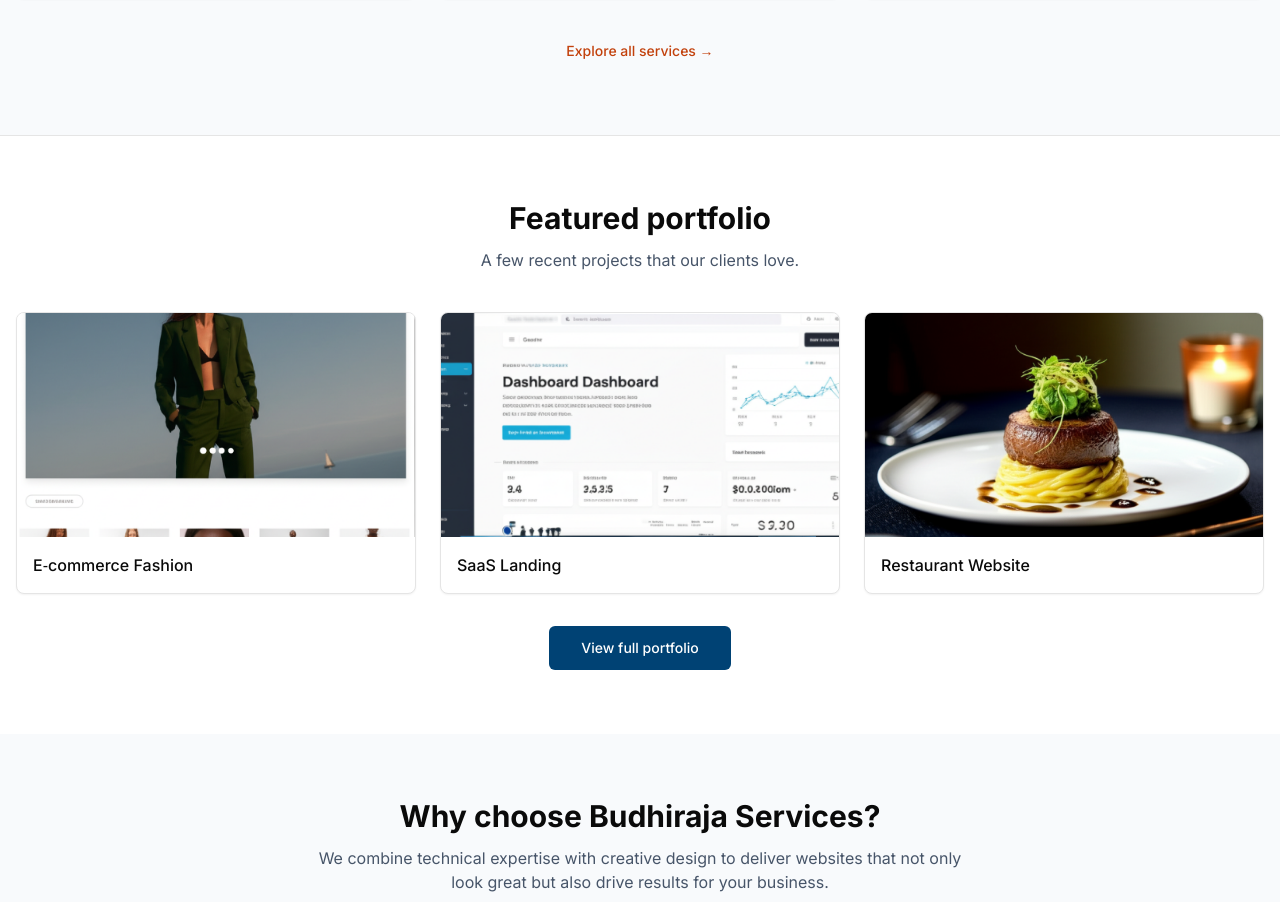
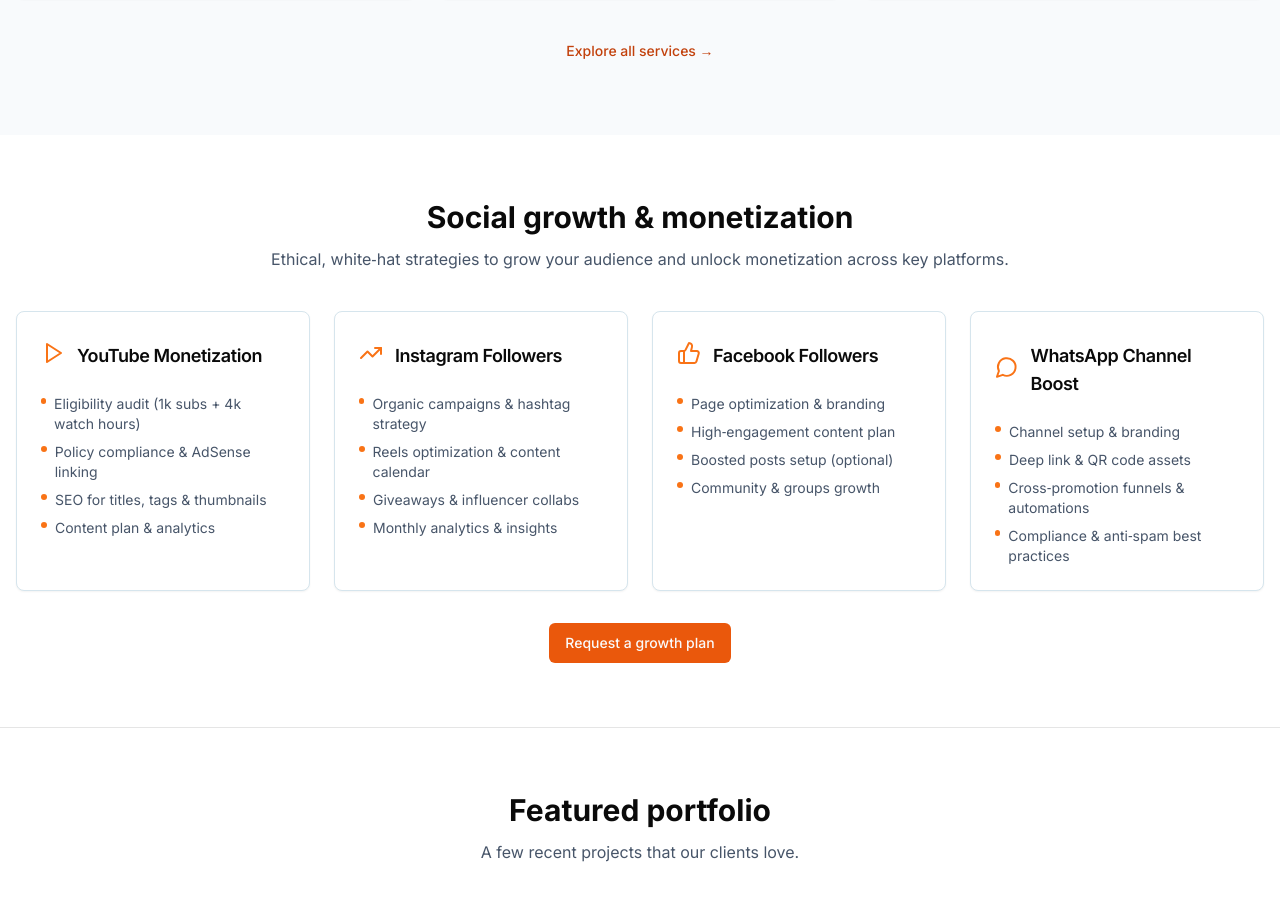
Before and after one commit to budhirajaservices/budhirajaproperties, a Next.js app: page / in a window 1280 px wide. Shown: the part 1864-2766 px from the top of the page. Built offline with nearby package versions, Linux system fonts and the light colour scheme.

Commit message:
feat: add "Social Growth & Monetization" section to homepage
Introduce four new cards with consistent styling and icons.

Co-authored-by: null <214285913+budhirajaservices@users.noreply.github.com>

```diff
--- a/app/(site)/page.tsx
+++ b/app/(site)/page.tsx
@@ -3,7 +3,22 @@ import Image from "next/image"
 import Link from "next/link"
 import { Button } from "@/components/ui/button"
 import { Card, CardContent, CardHeader, CardTitle } from "@/components/ui/card"
-import { Rocket, ShieldCheck, Zap, Search, Smartphone, Headphones, Award, Sparkles, Code, Globe } from "lucide-react"
+import {
+  Rocket,
+  ShieldCheck,
+  Zap,
+  Search,
+  Smartphone,
+  Headphones,
+  Award,
+  Sparkles,
+  Code,
+  Globe,
+  Play,
+  TrendingUp,
+  ThumbsUp,
+  MessageCircle,
+} from "lucide-react"
 import Testimonials from "@/components/site/testimonials"
 import WhyChooseUs from "@/components/site/why-choose-us"
 import FAQ from "@/components/site/faq"
@@ -242,6 +257,132 @@ export default function HomePage() {
         </div>
       </section>
 
+      {/* Social growth & monetization */}
+      <section className="container mx-auto px-4 py-16">
+        <div className="text-center space-y-3">
+          <h2 className="text-3xl font-bold">Social growth & monetization</h2>
+          <p className="text-slate-600">
+            Ethical, white‑hat strategies to grow your audience and unlock monetization across key platforms.
+          </p>
+        </div>
+
+        <div className="mt-10 grid gap-6 sm:grid-cols-2 lg:grid-cols-4">
+          <Card className="border-blue-100 hover:shadow-lg transition-shadow">
+            <CardHeader className="flex flex-row items-center gap-3">
+              <Play className="h-6 w-6 text-orange-500" />
+              <CardTitle className="text-lg">YouTube Monetization</CardTitle>
+            </CardHeader>
+            <CardContent>
+              <ul className="space-y-2 text-sm text-slate-600">
+                <li className="flex items-start gap-2">
+                  <span className="mt-1 inline-block h-1.5 w-1.5 rounded-full bg-orange-500" />
+                  Eligibility audit (1k subs + 4k watch hours)
+                </li>
+                <li className="flex items-start gap-2">
+                  <span className="mt-1 inline-block h-1.5 w-1.5 rounded-full bg-orange-500" />
+                  Policy compliance & AdSense linking
+                </li>
+                <li className="flex items-start gap-2">
+                  <span className="mt-1 inline-block h-1.5 w-1.5 rounded-full bg-orange-500" />
+                  SEO for titles, tags & thumbnails
+                </li>
+                <li className="flex items-start gap-2">
+                  <span className="mt-1 inline-block h-1.5 w-1.5 rounded-full bg-orange-500" />
+                  Content plan & analytics
+                </li>
+              </ul>
+            </CardContent>
+          </Card>
+
+          <Card className="border-blue-100 hover:shadow-lg transition-shadow">
+            <CardHeader className="flex flex-row items-center gap-3">
+              <TrendingUp className="h-6 w-6 text-orange-500" />
+              <CardTitle className="text-lg">Instagram Followers</CardTitle>
+            </CardHeader>
+            <CardContent>
+              <ul className="space-y-2 text-sm text-slate-600">
+                <li className="flex items-start gap-2">
+                  <span className="mt-1 inline-block h-1.5 w-1.5 rounded-full bg-orange-500" />
+                  Organic campaigns & hashtag strategy
+                </li>
+                <li className="flex items-start gap-2">
+                  <span className="mt-1 inline-block h-1.5 w-1.5 rounded-full bg-orange-500" />
+                  Reels optimization & content calendar
+                </li>
+                <li className="flex items-start gap-2">
+                  <span className="mt-1 inline-block h-1.5 w-1.5 rounded-full bg-orange-500" />
+                  Giveaways & influencer collabs
+                </li>
+                <li className="flex items-start gap-2">
+                  <span className="mt-1 inline-block h-1.5 w-1.5 rounded-full bg-orange-500" />
+                  Monthly analytics & insights
+                </li>
+              </ul>
+            </CardContent>
+          </Card>
+
+          <Card className="border-blue-100 hover:shadow-lg transition-shadow">
+            <CardHeader className="flex flex-row items-center gap-3">
+              <ThumbsUp className="h-6 w-6 text-orange-500" />
+              <CardTitle className="text-lg">Facebook Followers</CardTitle>
+            </CardHeader>
+            <CardContent>
+              <ul className="space-y-2 text-sm text-slate-600">
+                <li className="flex items-start gap-2">
+                  <span className="mt-1 inline-block h-1.5 w-1.5 rounded-full bg-orange-500" />
+                  Page optimization & branding
+                </li>
+                <li className="flex items-start gap-2">
+                  <span className="mt-1 inline-block h-1.5 w-1.5 rounded-full bg-orange-500" />
+                  High‑engagement content plan
+                </li>
+                <li className="flex items-start gap-2">
+                  <span className="mt-1 inline-block h-1.5 w-1.5 rounded-full bg-orange-500" />
+                  Boosted posts setup (optional)
+                </li>
+                <li className="flex items-start gap-2">
+                  <span className="mt-1 inline-block h-1.5 w-1.5 rounded-full bg-orange-500" />
+                  Community & groups growth
+                </li>
+              </ul>
+            </CardContent>
+          </Card>
+
+          <Card className="border-blue-100 hover:shadow-lg transition-shadow">
+            <CardHeader className="flex flex-row items-center gap-3">
+              <MessageCircle className="h-6 w-6 text-orange-500" />
+              <CardTitle className="text-lg">WhatsApp Channel Boost</CardTitle>
+            </CardHeader>
+            <CardContent>
+              <ul className="space-y-2 text-sm text-slate-600">
+                <li className="flex items-start gap-2">
+                  <span className="mt-1 inline-block h-1.5 w-1.5 rounded-full bg-orange-500" />
+                  Channel setup & branding
+                </li>
+                <li className="flex items-start gap-2">
+                  <span className="mt-1 inline-block h-1.5 w-1.5 rounded-full bg-orange-500" />
+                  Deep link & QR code assets
+                </li>
+                <li className="flex items-start gap-2">
+                  <span className="mt-1 inline-block h-1.5 w-1.5 rounded-full bg-orange-500" />
+                  Cross‑promotion funnels & automations
+                </li>
+                <li className="flex items-start gap-2">
+                  <span className="mt-1 inline-block h-1.5 w-1.5 rounded-full bg-orange-500" />
+                  Compliance & anti‑spam best practices
+                </li>
+              </ul>
+            </CardContent>
+          </Card>
+        </div>
+
+        <div className="mt-8 text-center">
+          <Button asChild className="bg-orange-600 hover:bg-orange-700">
+            <a href="/proposal">Request a growth plan</a>
+          </Button>
+        </div>
+      </section>
+
       {/* Portfolio preview */}
       <section className="border-t bg-white">
         <div className="container mx-auto px-4 py-16">
```
